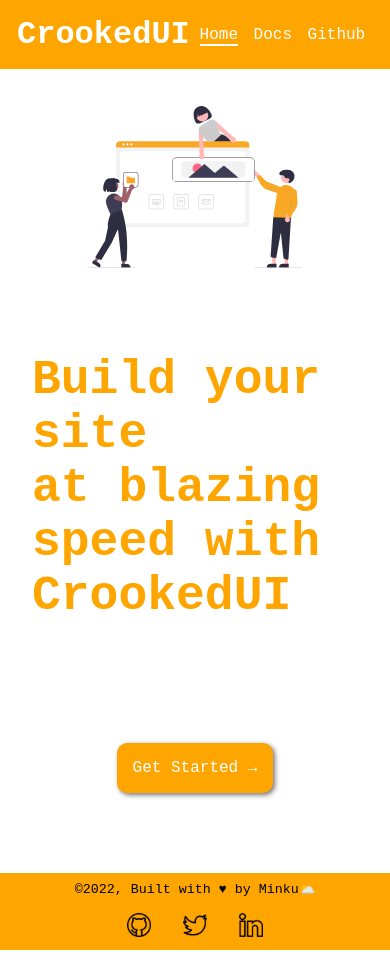
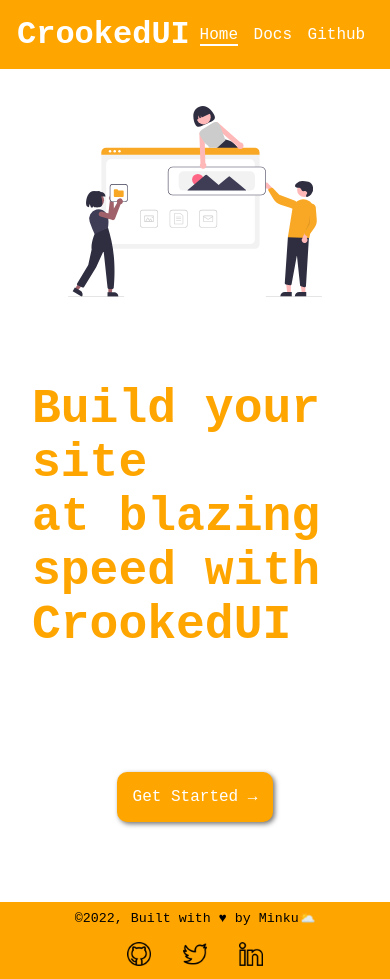
Before and after one commit to minku-singh/crookedui, a plain HTML site: page index.html in a window 390 px wide. Before the commit the page ends 950 px from the top, so only its background shows below. Drawn offline with Linux system fonts and the light colour scheme.

Commit message:
refactor: img

```diff
--- a/styles.css
+++ b/styles.css
@@ -109,7 +109,7 @@ body{
         align-self: center;
     }
     .main__img > img{
-        width: 55vw;
+        width: 65vw;
         margin-left: auto;
     }
 }
```
